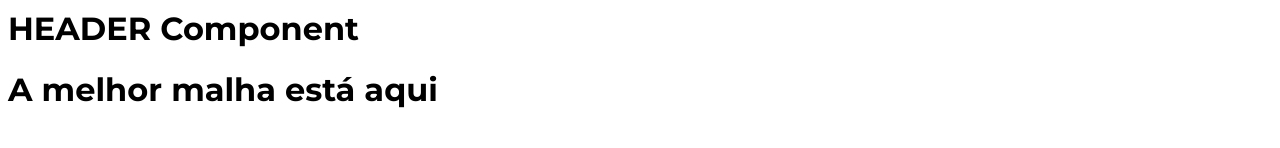
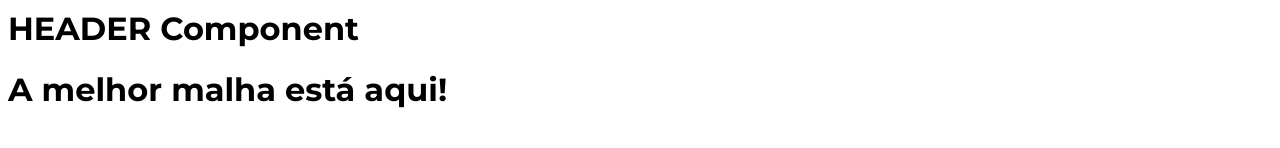
Before and after one commit to marcusviniciusmo/CompanhiaDoSaldo_Website_DEPRECATED, a React (Create React App) app in the folder frontend/: page / in a window 1280 px wide. Shown: the part 133-281 px from the top of the page. Built offline with nearby package versions, Linux system fonts and the light colour scheme.

Commit message:
Creation of mocked data for the Header component

```diff
--- a/frontend/src/components/Header/index.tsx
+++ b/frontend/src/components/Header/index.tsx
@@ -1,13 +1,17 @@
-import Logo from 'assets/images/header/logo.png';
+import {
+  HeaderTitle,
+  HeaderImageUrl,
+  HeaderImageDescription
+} from 'utils/Mocks/Header';
 import Menu from "components/Menu";
 
 function Header() {
   return (
     <>
       <h1>HEADER Component</h1>
-      <h1>A melhor malha está aqui</h1>
+      <h1>{HeaderTitle}</h1>
 
-      <img src={Logo} alt="Logo Companhia do Saldo" />
+      <img src={HeaderImageUrl} alt={HeaderImageDescription} />
 
       <Menu />
     </>
--- /dev/null
+++ b/frontend/src/utils/Mocks/Header/index.tsx
@@ -0,0 +1,7 @@
+import Logo from 'assets/images/header/logo.png';
+
+export const HeaderTitle = 'A melhor malha está aqui!';
+
+export const HeaderImageUrl = Logo;
+
+export const HeaderImageDescription = 'Logo Companhia do Saldo';
```
